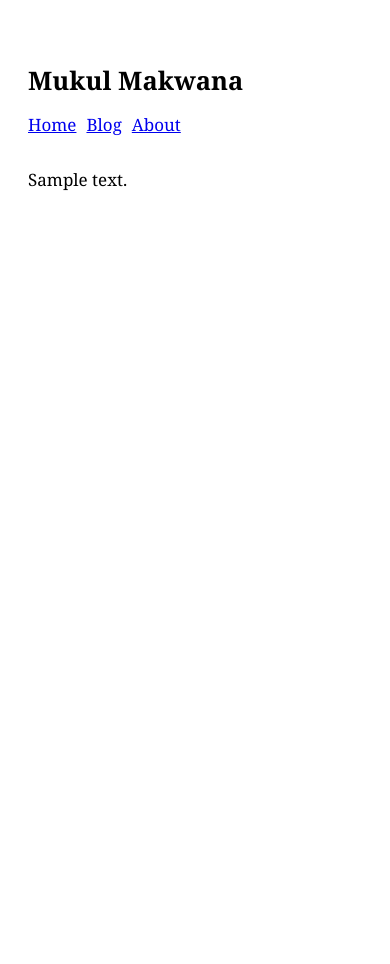
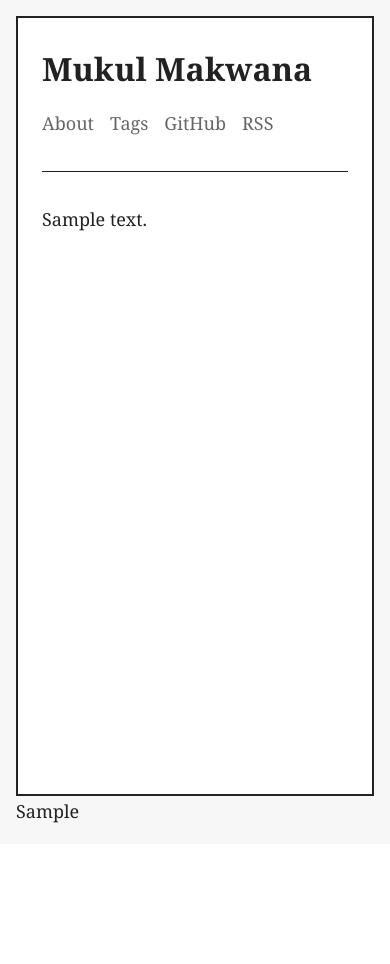
Before and after one commit to mukul0x9/baresg, a Python web app: template templates/base.html in a window 390 px wide. After the commit the page ends 823 px from the top, so only its background shows below. Run offline with Jinja, Linux system fonts and the light colour scheme; the template is opened without the code that fills it: most values are stand-ins (such as "Sample title", 1, 10 or a date in 2020).

Commit message:
style(templates): theme change

```diff
--- a/templates/base.html
+++ b/templates/base.html
@@ -2,200 +2,233 @@
 <html lang="en">
 
 <head>
-    <meta charset="UTF-8" />
-    <link rel="alternate" type="application/rss+xml" title="RSS Feed" href="/rss.xml" />
-    <link rel="canonical" href="{{ canonical_url }}" />
-    <meta name="viewport" content="width=device-width, initial-scale=1.0" />
+    <meta charset="UTF-8">
+    <meta name="viewport" content="width=device-width, initial-scale=1">
+
     <title>{{ title }}</title>
 
+    <link rel="canonical" href="{{ canonical_url }}">
+    <link rel="alternate" type="application/rss+xml" title="RSS Feed" href="/rss.xml">
+
     <style>
-        body {
-            font-family: Georgia, serif;
-            background-color: #ffffff;
+        * {
+            box-sizing: border-box;
+
         }
 
-
-        pre {
-            background: #f8f8f8;
-            border: 1px solid #ddd;
-            border-radius: 8px;
-            padding: 16px;
-            margin: 1.5rem 0;
-            overflow-x: auto;
-            box-sizing: border-box;
-            box-shadow: 0 4px 12px rgba(0, 0, 0, .08);
+        html {
+            overflow-y: scroll;
         }
 
-        pre code {
-            display: block;
-            white-space: pre;
-            font-family: "SFMono-Regular", Consolas, Monaco, monospace;
-            font-size: 0.9rem;
+        body {
+            margin: 0;
+            padding: 2rem;
+            background: #f7f7f7;
+            color: #222;
+            font: 18px/1.7 Georgia, "Times New Roman", serif;
+
         }
 
-
-
-        section {
-            max-width: 750px;
-            min-height: 900px;
-            padding: 40px 100px;
-            margin: 0 auto;
+        .page {
+            max-width: 860px;
+            margin: auto;
+            background: #fff;
+            border: 2px solid #222;
+            padding: 2.5rem;
+            min-height: calc(100vh - 4rem);
         }
 
         header {
-            margin-bottom: 2rem;
             display: flex;
             justify-content: space-between;
             align-items: baseline;
+            gap: 2rem;
+            margin-bottom: 2rem;
+        }
+
+        .site-title {
+            font-size: 2rem;
+            font-weight: bold;
+            color: inherit;
+            text-decoration: none;
+        }
+
+        nav {
+            display: flex;
+            gap: 1rem;
+            flex-wrap: wrap;
         }
 
         nav a {
-            margin-right: 12px;
+            color: #666;
+            text-decoration: none;
+        }
+
+        nav a:hover {
+            color: #000;
+            text-decoration: underline;
+        }
+
+        hr {
+            border: 0;
+            border-top: 1px solid #222;
+            margin: 2rem 0;
+        }
+
+        main {
+            min-height: 60vh;
         }
 
         h1,
         h2,
         h3 {
             line-height: 1.3;
-            margin: 2rem 0 1rem;
+            margin-top: 2rem;
+            margin-bottom: .75rem;
         }
 
         p {
             margin: 1rem 0;
         }
 
+        a {
+            color: inherit;
+        }
+
+        img {
+            max-width: 100%;
+        }
+
+        pre {
+            overflow-x: auto;
+            border: 1px solid #222;
+            padding: 1rem;
+        }
+
+        code {
+            font-family: Consolas, monospace;
+            font-size: .9rem;
+        }
+
+        blockquote {
+            margin: 1rem 0;
+            padding-left: 1rem;
+            border-left: 3px solid #222;
+            color: #444;
+        }
+
+        table {
+            width: 100%;
+            border-collapse: collapse;
+        }
+
+        th,
+        td {
+            border: 1px solid #222;
+            padding: .5rem;
+            text-align: left;
+        }
+
+        /* Blog archive */
+
         .posts {
             list-style: none;
             padding: 0;
+            margin: 0;
         }
 
         .posts li {
-            display: flex;
+            display: grid;
+            grid-template-columns: 10ch auto 1fr;
+            gap: .75rem;
             align-items: baseline;
-            gap: 12px;
-            margin: 0.5rem 0;
-            padding: 2px 0;
+            margin: .8rem 0;
         }
 
         .date {
-            color: #666666;
-            font-size: 0.9rem;
+            color: #666;
+            text-align: right;
             white-space: nowrap;
-            min-width: 110px;
+            font-variant-numeric: tabular-nums;
         }
 
-        .alltags {
-            display: flex;
-            flex-wrap: wrap;
-            gap: 8px;
-            list-style: none;
-            padding: 0;
-            margin: 10px 0;
+        .sep {
+            color: #666;
         }
 
-        .alltags a {
-            display: inline-block;
+        .posts a {
             text-decoration: none;
-            padding: 4px;
-            /*border: 1px solid #ccc;*/
-            background-color: #f0f0f0;
-            /*border-radius: 10px;*/
-            font-size: 14px;
         }
 
+        .posts a:hover {
+            text-decoration: underline;
+        }
 
-        @media (max-width: 768px) {
+        footer {
+            margin-top: 3rem;
+            color: #666;
+            font-size: .95rem;
+        }
 
-            pre {
-                padding: 12px;
-                border-radius: 6px;
-                font-size: 0.85rem;
-
-                margin-left: -8px;
-                margin-right: -8px;
+        @media (max-width: 700px) {
+            body {
+                padding: 1rem;
             }
 
-            body {
-                font-size: 17px;
-            }
-
-            section {
-                padding: 24px 20px;
+            .page {
+                padding: 1.5rem;
             }
 
             header {
-                flex-direction: column;
-                align-items: flex-start;
-                gap: 0.75rem;
+                display: block;
+            }
+
+            nav {
+                margin-top: .75rem;
             }
 
             .posts li {
-                flex-direction: column;
-                gap: 4px;
+                grid-template-columns: 1fr;
+                gap: .2rem;
             }
 
             .date {
-                min-width: auto;
+                text-align: left;
             }
 
-            nav {
-                display: flex;
-                flex-wrap: wrap;
-                gap: 8px;
-            }
-
-            nav a {
-                margin-right: 0;
-            }
-
-            @media (max-width: 640px) {
-                section {
-                    padding: 24px 20px;
-                }
-
-                .posts li {
-                    flex-direction: column;
-                    gap: 2px;
-                }
-
-                .date {
-                    min-width: auto;
-                    font-size: 0.8rem;
-                }
-
-                nav {
-                    display: flex;
-                    flex-wrap: wrap;
-                    gap: 10px;
-                }
-
-                nav h2 {
-                    width: 100%;
-                    margin-bottom: 6px;
-                }
+            .sep {
+                display: none;
             }
         }
     </style>
 </head>
 
 <body>
-    <section class="container wrap">
+
+    <div class="page">
+
         <header>
-            <div class="nav">
-                <nav>
-                    <h2>Mukul Makwana</h2>
-                    <a href="/">Home</a>
-                    <a href="/blog/">Blog</a>
+            <a href="/" class="site-title">Mukul Makwana</a>
 
-                    <a href="/about">About</a>
-                </nav>
-            </div>
+            <nav>
+                <a href="/about/">About</a>
+                <a href="/tags/">Tags</a>
+                <a href="https://github.com/mukul0x9">GitHub</a>
+                <a href="/rss.xml">RSS</a>
+            </nav>
         </header>
 
-        <div class="main">
-            <main>{{ content }}</main>
-        </div>
-    </section>
+        <hr>
+
+        <main>
+            {{ content }}
+        </main>
+
+    </div>
+
+    {{ dev_script }}
+
+
 </body>
 
 </html>
```
Also changed, not shown: templates/blog.html (+6 -14 lines).
